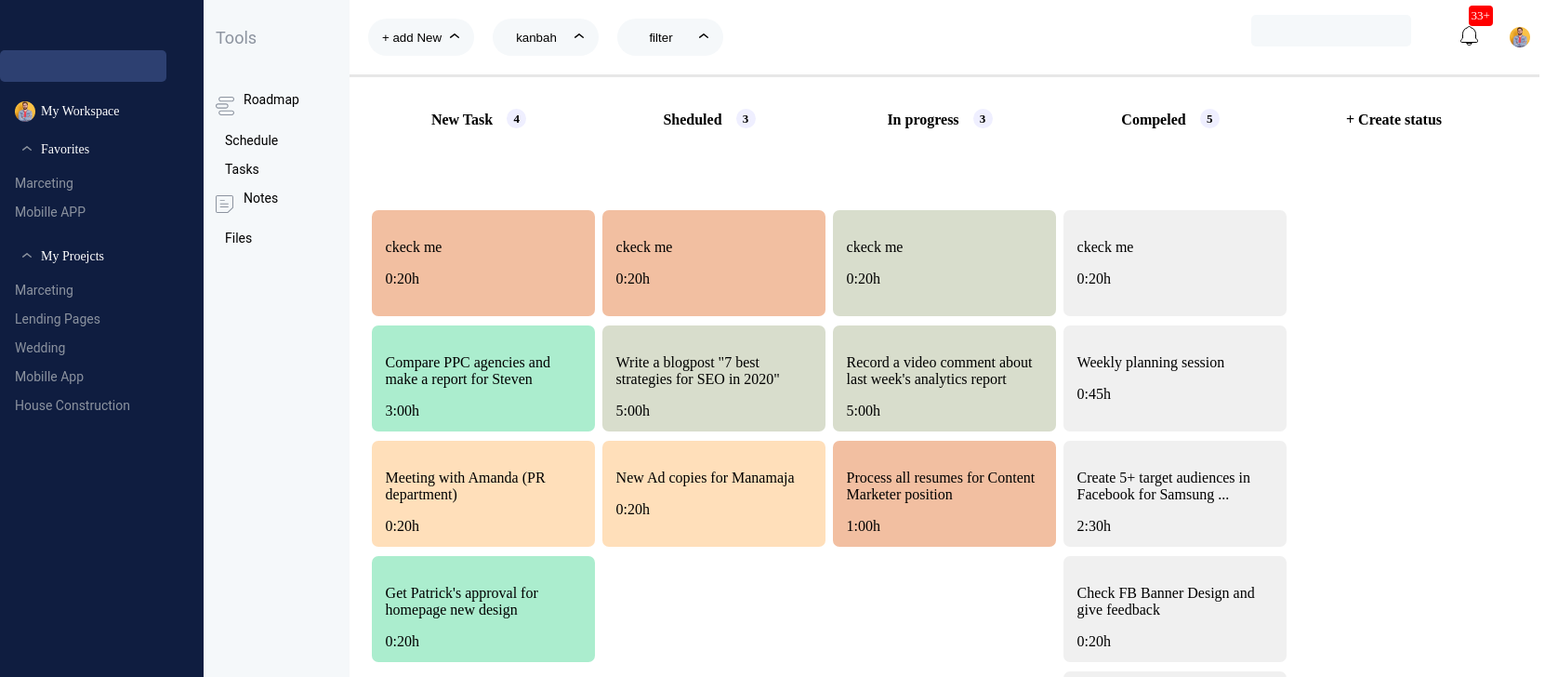
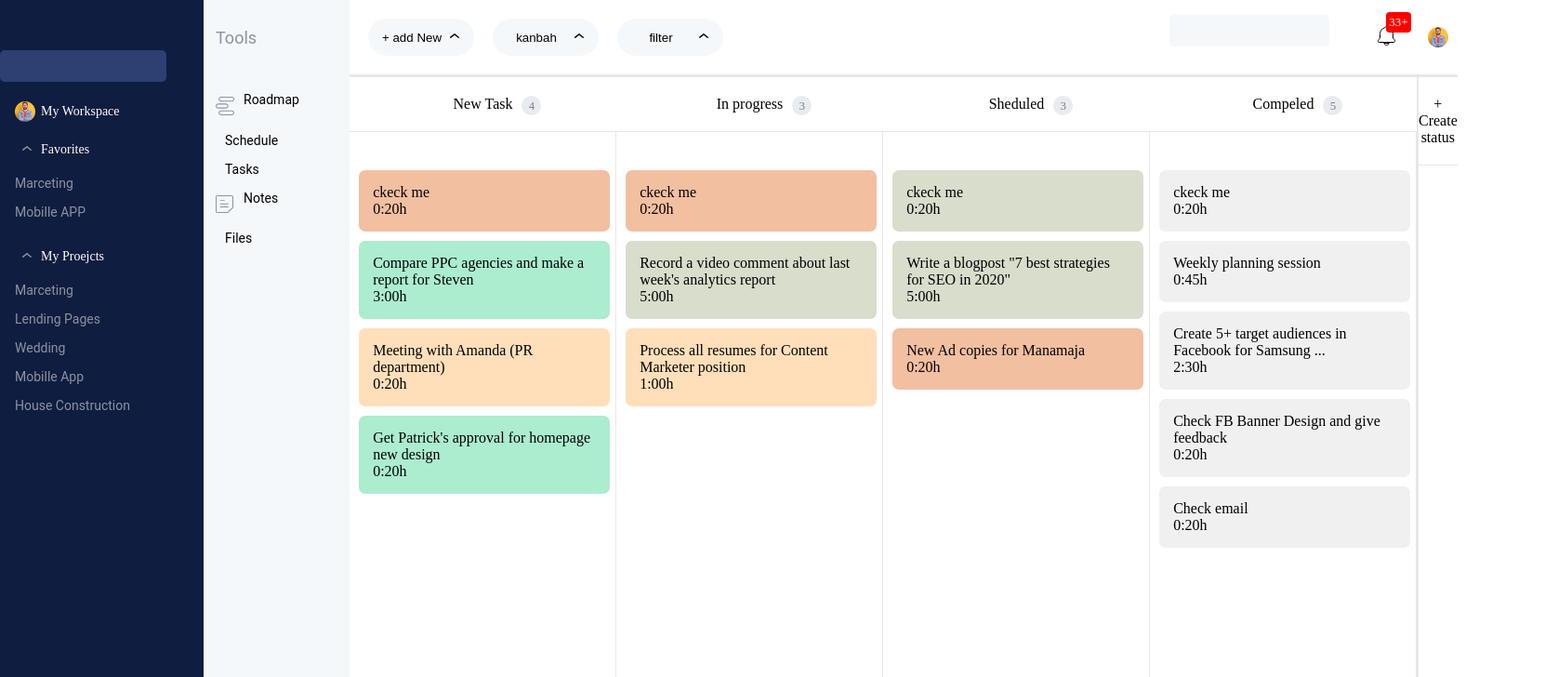
Before and after one commit to i-c-winner/testbelousov, a React (Create React App) app: page / in a window 1280 px wide. Shown: the top 728 px of the page at 93% size, 1676 px wide, since content can reach past the window. Built offline with nearby package versions, Linux system fonts and the light colour scheme; no server answers.

Commit message:
Fix: Готово в первом приближении

```diff
--- a/src/App.js
+++ b/src/App.js
@@ -5,6 +5,7 @@
 import MainBox from "./components/MainBox";
 const Div =styled.div`
   display: flex;
+  height: 100vh;
 `
 
 function App() {
--- a/src/components/Cards.js
+++ b/src/components/Cards.js
@@ -1,26 +1,18 @@
 import React from "react";
 import styled from "styled-components";
-import WithCounter from "./WithCounter";
 
 const CardsBox=styled.div`
   display: flex;
-  width: 270px;
+  width: 282px;
   flex-flow: column;
   align-items: center;
+  border-right: 1px solid rgba(25, 25, 25, .1);
+  padding-left: 4px;
   `
-const TitleBox=styled.h4`
-  text-align: center;
-  position: relative;
-  display: flex;
-  ;
-`
 
-const Title=styled.p`
-  margin-right: 25px;
-`
 const Card=styled.div`
-  &:nth-child(2){
-    margin-top: 50px;
+  &:first-child {
+    margin-top: 41px;
   }
   padding: 15px;
   background-color: ${props=>{
@@ -28,7 +20,6 @@
 }};
   border-radius: 7px;
   width: 85%;
-  height: 84px;
   margin-top: 10px;
   min-width: 150px;
 `
@@ -40,25 +31,10 @@
     const color=['#abedce', '#d8ddcc', '#ffdfba', '#f2bfa1']
     return color[render]
 }
-const stylesForCounter={
-    bgColor: "#efefff",
-    padding: "3px",
-    borderRadius: "50%",
-    color: "black",
-    fontSize: "13px",
-    width: "15px",
-    height: "15px",
 
-}
 function Cards(props){
     return (
-
         <CardsBox>
-            <TitleBox>
-                <Title>{props.cards.title}</Title>
-                {props.cards.title==="+ Create status"? null:
-                    <WithCounter styles={stylesForCounter} count={props.cards.count} />}
-            </TitleBox>
             {props.cards.cards.map((card, index)=>{
                 const color= getColor(props.cards)
                 Card.defaultProps={
--- a/src/components/Header.js
+++ b/src/components/Header.js
@@ -56,7 +56,7 @@
     bgColor: "red",
     padding: "3px",
     position: "absolute",
-    top: "-35px",
+    top: "-15px",
     left: "9px",
     borderRadius: '4px',
     color: "white",
@@ -109,4 +109,5 @@
     )
 }
 
+
 export default Header
--- a/src/components/MainBox.js
+++ b/src/components/MainBox.js
@@ -1,27 +1,57 @@
 import React from "react";
 import styled from "styled-components";
 import Header from "./Header";
-import {newTask, inProgress, scheduled, compeled, createData} from "../constants/constants";
 import Cards from "./Cards";
+import {newTask, createData, inProgress, scheduled, compeled} from "../constants/constants";
+import Titles from "./Titles";
 
+const createdStatus=[newTask, inProgress, scheduled, compeled]
+
+const CreatedStatus=styled.div`
+  height: 100%;
+`
+const CreatingStatus=styled.div`;
+  display: flex;
+  flex-flow: column;
+  width: 100%;
+  border-left: 2px solid rgba(25, 25, 25, .1);
+`
+const StatusesWrapper=styled.div`
+  display: flex;
+  height: calc(100% - 61px);
+`
 const Main=styled.div`
   width: 100%;
   padding-right: 20px;
   background-color: #fff;
 `
 const Body=styled.div`
-  padding: 0 20px;
   display: flex;
+  height: calc(100% - 83px);
+`
+const Separator=styled.div`
+  width: 100%;
+  height: 1px;
+  background-color: rgba(25, 25, 25, .1);
 `
 function MainBox(){
     return(<Main>
         <Header />
             <Body>
-                <Cards cards={newTask} />
-                <Cards cards={scheduled} />
-                <Cards cards={inProgress} />
-                <Cards cards={compeled} />
-                <Cards cards={createData} />
+               <CreatedStatus>
+                   <Titles titles={createdStatus} />
+                   <Separator />
+                    <StatusesWrapper>
+                        {createdStatus.map(card=>{
+                            return <Cards key={card.title} cards={card}/>
+                        })}
+                    </StatusesWrapper>
+
+               </CreatedStatus>
+               <CreatingStatus>
+                   <Titles titles={[createData]}/>
+                   <Separator />
+               </CreatingStatus>
             </Body>
     </Main>
     )
--- a/src/components/MenuBox.js
+++ b/src/components/MenuBox.js
@@ -10,7 +10,6 @@
 const Div=styled.div`
   min-width: 219px;
   background-color: ${bgMenu};
-  height: 100vh;
 `
 function MenuBox () {
 const style={
--- a/src/components/Titles.js
+++ b/src/components/Titles.js
@@ -0,0 +1,51 @@
+import React from "react";
+import styled from "styled-components";
+import WithCounter from "./WithCounter";
+
+const Title=styled.div`
+  text-align: center;
+  width: 100%;
+  display: flex;
+  justify-content: center;
+`
+const TitleBox=styled.div`
+  display: flex;
+  justify-content: space-between;
+  align-items: center;
+  padding-top: 20px;
+  padding-bottom: 20px;
+`
+const stylesForCounter={
+    bgColor: "#e8ebef",
+    padding: "3px",
+    position: "absolute",
+    top: "0",
+    left: "20px",
+    width: "15px",
+    height: "15px",
+    borderRadius: '50%',
+    color: "grey",
+    fontSize: "13px"
+}
+
+function Titles(props) {
+    return (
+        <TitleBox>
+            {
+                props.titles.map(title=>{
+                    return (
+                        <Title key={title.title}>
+                            {title.title}
+                            {title.title!=='+ Create status'? <WithCounter styles={stylesForCounter} count={title.count}/>: null}
+                        </Title>
+                    )
+                })
+            }
+        </TitleBox>
+    )
+
+
+}
+
+
+export default Titles
--- a/src/components/ToolsBox.js
+++ b/src/components/ToolsBox.js
@@ -39,7 +39,6 @@
 const Tools=styled.div`
   background-color: ${bgTools};
   min-width: 119px;
-  height: 100vh;
   padding: 25px 25px 25px 13px;
 `
 function ToolsMenu () {
--- a/src/css/components.scss
+++ b/src/css/components.scss
@@ -11,6 +11,7 @@
 
     &_menu {
         background-color: #2D4071;
+        color: white;
     }
 
     &_info {
--- a/src/index.scss
+++ b/src/index.scss
@@ -11,3 +11,7 @@
 input:focus-visible{
     outline: none;
 }
+
+p {
+    margin: 0;
+}
```
Also changed, not shown: src/components/Text.js (added).
